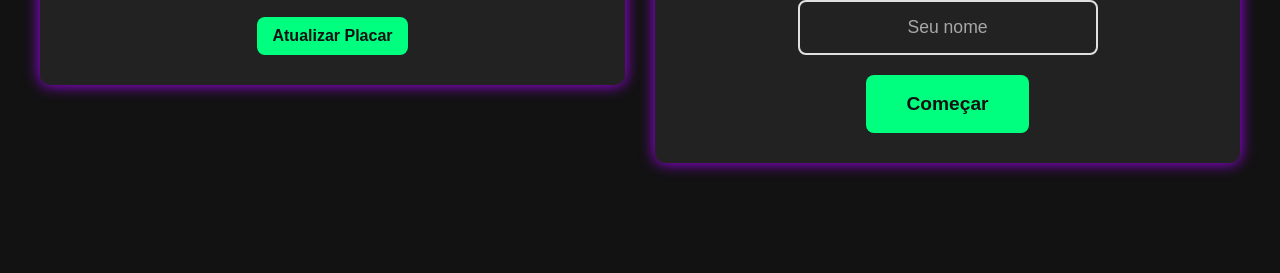
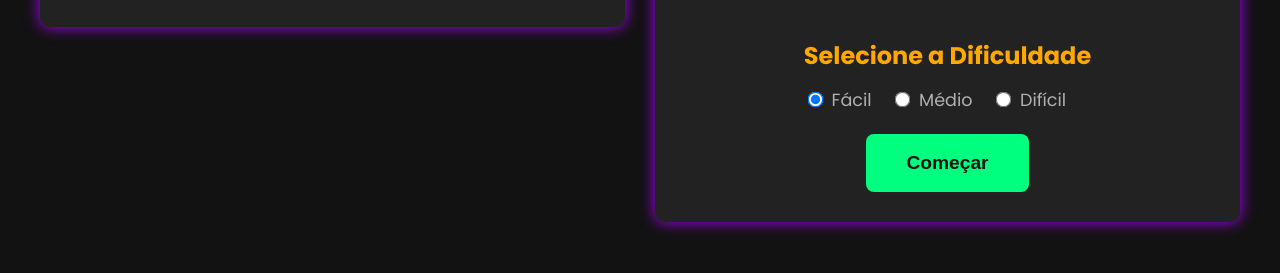
Before and after one commit to Luumano/QuizTechFIT, a plain HTML site: page index.html in a window 1280 px wide. Shown: the part 447-720 px from the top of the page. Drawn offline with Linux system fonts and the light colour scheme.

Commit message:
Add Sistema de dificuldades

```diff
--- a/css/style.css
+++ b/css/style.css
@@ -377,6 +377,27 @@ footer {
     color: var(--text-paragraph);
 }
 
+.difficulty-options {
+    margin: 20px 0;
+    font-size: 1rem;
+    color: var(--text-paragraph);
+}
+.difficulty-options h3 {
+    margin-top: 0;
+    margin-bottom: 10px;
+}
+.difficulty-options label {
+    margin-right: 20px;
+    cursor: pointer;
+    font-size: 1.1rem;
+}
+input[type="radio"] {
+    margin-right: 5px;
+    transform: scale(1.2);
+    cursor: pointer;
+}
+
+
 /* === Responsividade === */
 @media (max-width: 992px) {
     .main-container {
--- a/index.html
+++ b/index.html
@@ -16,8 +16,20 @@
             <h2>Bem-vindo ao Quiz do FIT 2025!</h2>
             <p>Digite seu nome para começar:</p>
             <input type="text" id="player-name-input" placeholder="Seu nome">
-            <button id="start-button">Começar</button>
+            <div class="difficulty-options">
+            <h3>Selecione a Dificuldade</h3>
+            <label>
+                <input type="radio" name="difficulty" value="easy" checked> Fácil
+            </label>
+            <label>
+                <input type="radio" name="difficulty" value="medium"> Médio
+            </label>
+            <label>
+                <input type="radio" name="difficulty" value="hard"> Difícil
+            </label>
         </div>
+        <button id="start-button">Começar</button>
+    </div>
 
                 <div id="leaderboard-container-side" class="screen">
             <div class="logo-container">
```
